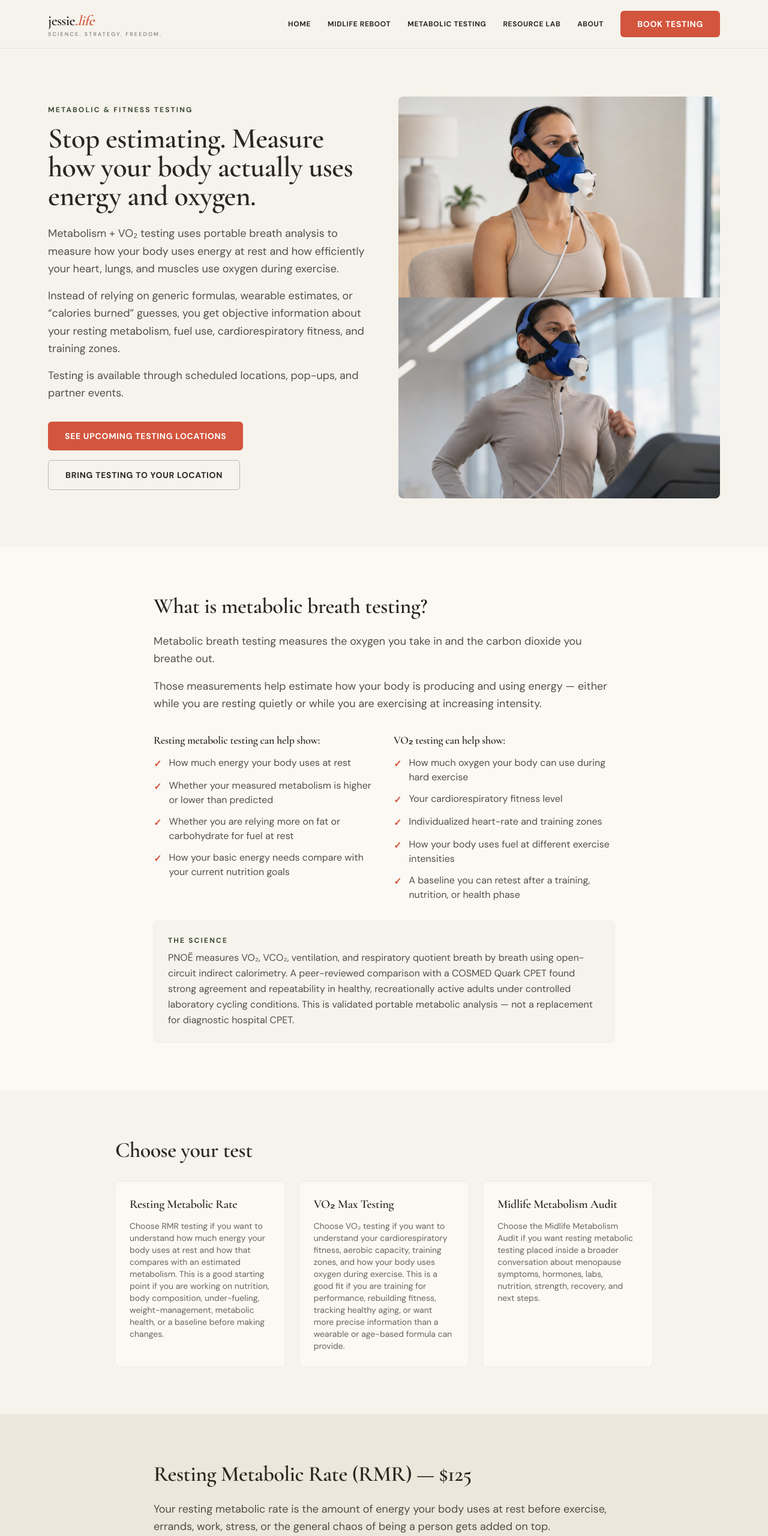
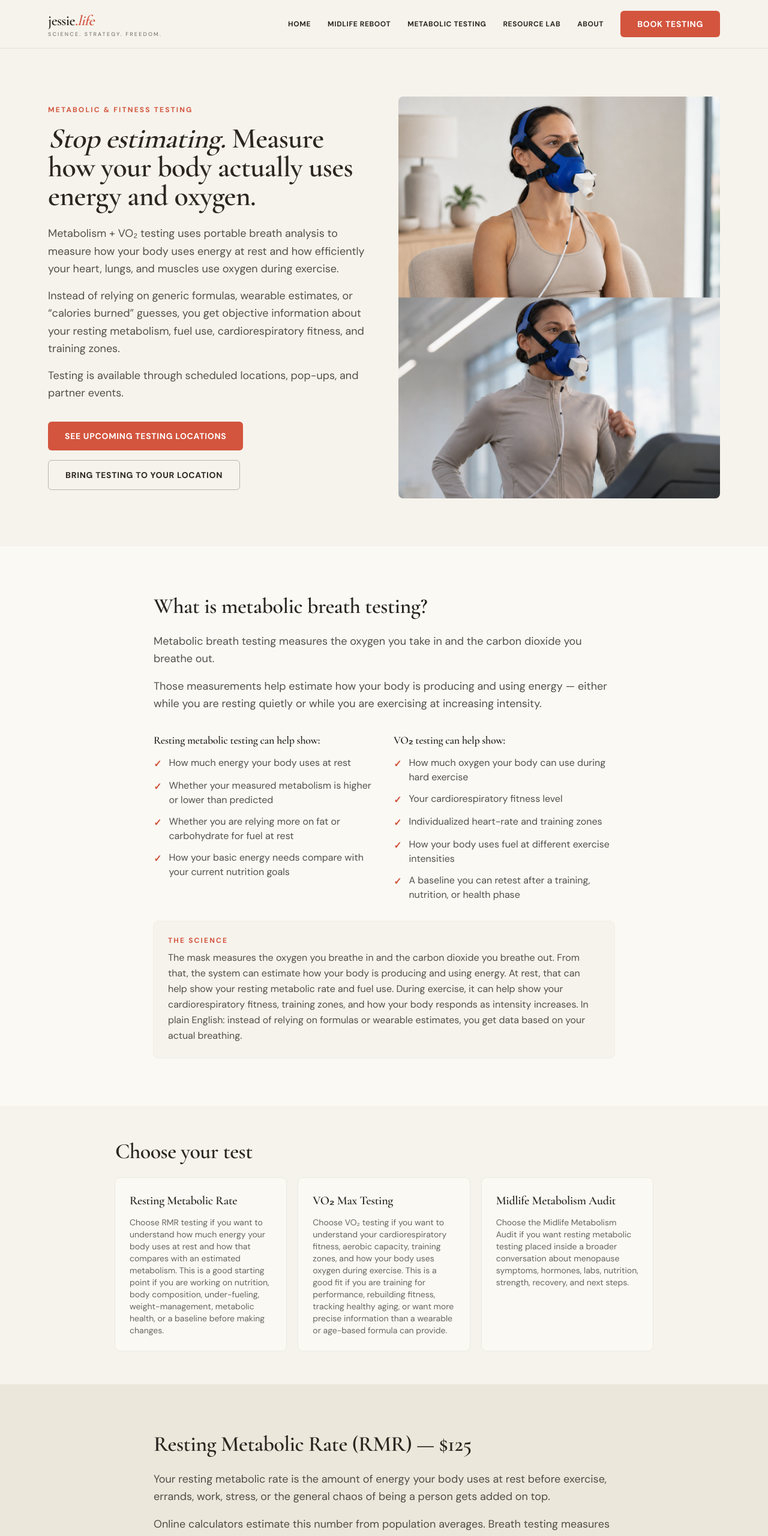
Before and after one commit to Lee-Payton/jessie-life, a Next.js app: page /metabolism in a window 1280 px wide. Shown: the top 2561 px of the page at 60% size. Built offline with nearby package versions, Linux system fonts and the light colour scheme.

Commit message:
Manual update from v0

```diff
--- a/app/metabolism/page.tsx
+++ b/app/metabolism/page.tsx
@@ -1,6 +1,6 @@
 import type { Metadata } from 'next';
 import Image from 'next/image';
-import { Section, Eyebrow, CheckList, CtaButton, FinalCta } from '@/components/ui';
+import { Section, CheckList, CtaButton, FinalCta } from '@/components/ui';
 
 export const metadata: Metadata = {
   title: 'Metabolism + VO₂ Testing — Jessie.Life',
@@ -15,9 +15,9 @@ export default function MetabolismPage() {
       <section className="bg-cream">
         <div className="container-content grid items-center gap-12 py-14 md:grid-cols-2 md:py-20">
           <div>
-            <Eyebrow>Metabolic & Fitness Testing</Eyebrow>
+            <p className="eyebrow text-terracotta">Metabolic & Fitness Testing</p>
             <h1 className="mt-4 font-display text-4xl md:text-5xl">
-              Stop estimating. Measure how your body actually uses energy and oxygen.
+              <em>Stop estimating.</em> Measure how your body actually uses energy and oxygen.
             </h1>
             <div className="mt-6 space-y-4 font-body text-lg text-ink/80">
               <p>
@@ -93,23 +93,24 @@ export default function MetabolismPage() {
             </div>
           </div>
           <div className="mt-8 rounded-lg bg-cream p-6 ring-1 ring-ink/5">
-            <p className="eyebrow mb-2">The Science</p>
+            <p className="eyebrow mb-2 text-terracotta">The Science</p>
             <p className="font-body text-ink/80">
-              PNOĒ measures VO₂, VCO₂, ventilation, and respiratory quotient breath by breath using
-              open-circuit indirect calorimetry. A peer-reviewed comparison with a COSMED Quark CPET
-              found strong agreement and repeatability in healthy, recreationally active adults under
-              controlled laboratory cycling conditions. This is validated portable metabolic
-              analysis — not a replacement for diagnostic hospital CPET.
+              The mask measures the oxygen you breathe in and the carbon dioxide you breathe out. From
+              that, the system can estimate how your body is producing and using energy. At rest, that
+              can help show your resting metabolic rate and fuel use. During exercise, it can help show
+              your cardiorespiratory fitness, training zones, and how your body responds as intensity
+              increases. In plain English: instead of relying on formulas or wearable estimates, you
+              get data based on your actual breathing.
             </p>
           </div>
         </div>
       </Section>
 
       {/* Section 3 — Choose Your Test */}
-      <Section>
+      <Section spacing="compact">
         <div className="mx-auto max-w-4xl">
           <h2 className="text-3xl md:text-4xl">Choose your test</h2>
-          <div className="mt-8 grid gap-6 md:grid-cols-3">
+          <div className="mt-6 grid gap-5 md:grid-cols-3">
             {[
               ['Resting Metabolic Rate', 'Choose RMR testing if you want to understand how much energy your body uses at rest and how that compares with an estimated metabolism. This is a good starting point if you are working on nutrition, body composition, under-fueling, weight-management, metabolic health, or a baseline before making changes.'],
               ['VO₂ Max Testing', 'Choose VO₂ testing if you want to understand your cardiorespiratory fitness, aerobic capacity, training zones, and how your body uses oxygen during exercise. This is a good fit if you are training for performance, rebuilding fitness, tracking healthy aging, or want more precise information than a wearable or age-based formula can provide.'],
--- a/components/ui.tsx
+++ b/components/ui.tsx
@@ -7,6 +7,7 @@ export function Section({
   bg = 'cream',
   id,
   decor,
+  spacing = 'default',
 }: {
   children: React.ReactNode;
   className?: string;
@@ -15,6 +16,7 @@ export function Section({
   /* Optional low-opacity decorative texture rendered behind the content.
      Provide varied glyphs/positions per call site so it never looks stamped. */
   decor?: React.ReactNode;
+  spacing?: 'default' | 'compact';
 }) {
   const bgClass = {
     cream: 'bg-cream',
@@ -24,8 +26,9 @@ export function Section({
     sand: 'bg-sand',
     sage: 'bg-sage',
   }[bg];
+  const spacingClass = spacing === 'compact' ? 'py-10 md:py-14' : 'py-14 md:py-20';
   return (
-    <section id={id} className={`relative overflow-hidden ${bgClass} scroll-mt-24 py-14 md:py-20`}>
+    <section id={id} className={`relative overflow-hidden ${bgClass} ${spacingClass} scroll-mt-24`}>
       {decor}
       <div className={`container-content relative ${className}`}>{children}</div>
     </section>
```
